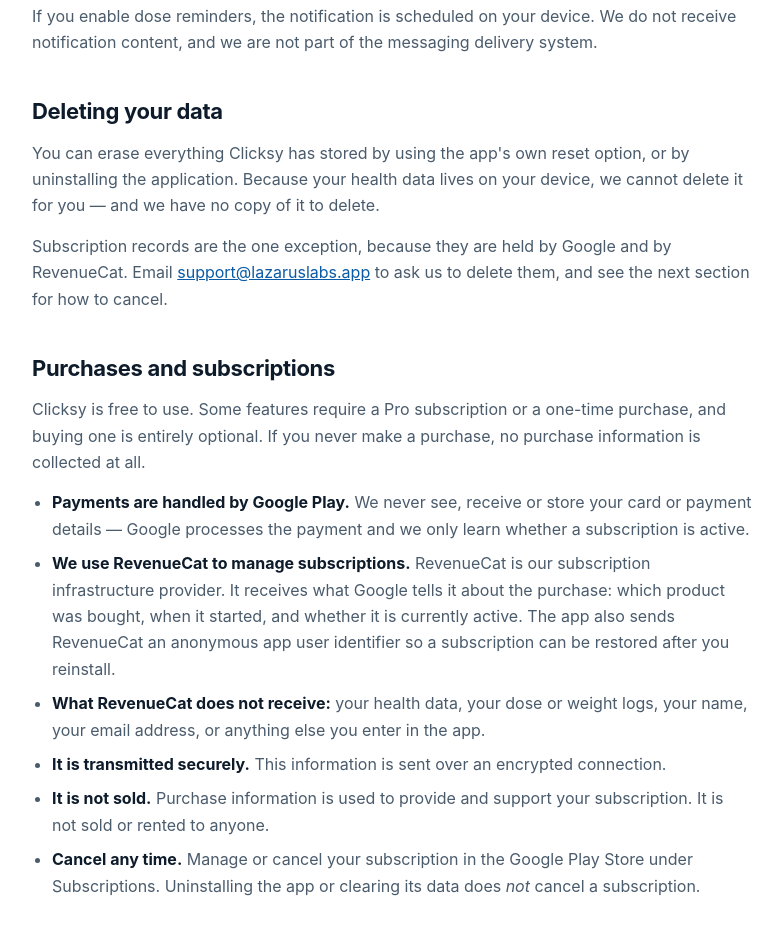
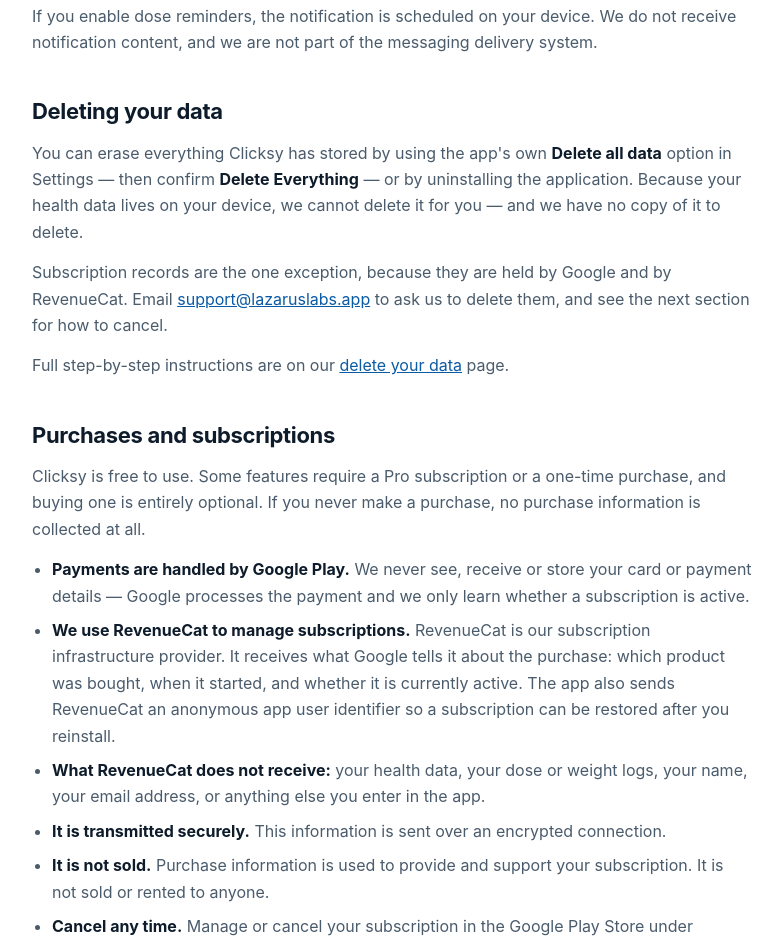
Before and after one commit to elazarus3/lazaruslabs-site, a plain HTML site: page privacy.html in a window 1280 px wide. Shown: the part 1535-2475 px from the top of the page, without its empty margins (248-1030 px from the left). Drawn offline with Linux system fonts and the light colour scheme.

Commit message:
fix(privacy): name the app's actual 'Delete all data' label and link the deletion page

```diff
--- a/privacy.html
+++ b/privacy.html
@@ -98,12 +98,15 @@
      notification content, and we are not part of the messaging delivery system.</p>
 
   <h2>Deleting your data</h2>
-  <p>You can erase everything Clicksy has stored by using the app's own reset option, or by
-     uninstalling the application. Because your health data lives on your device, we cannot delete it
-     for you — and we have no copy of it to delete.</p>
+  <p>You can erase everything Clicksy has stored by using the app's own <strong>Delete all data</strong>
+     option in Settings — then confirm <strong>Delete Everything</strong> — or by uninstalling the
+     application. Because your health data lives on your device, we cannot delete it for you — and we
+     have no copy of it to delete.</p>
   <p>Subscription records are the one exception, because they are held by Google and by RevenueCat.
      Email <a href="mailto:support@lazaruslabs.app">support@lazaruslabs.app</a> to ask us to delete
      them, and see the next section for how to cancel.</p>
+  <p>Full step-by-step instructions are on our
+     <a href="/delete-my-data">delete your data</a> page.</p>
 
   <h2 id="purchases">Purchases and subscriptions</h2>
   <p>Clicksy is free to use. Some features require a Pro subscription or a one-time purchase, and
```
